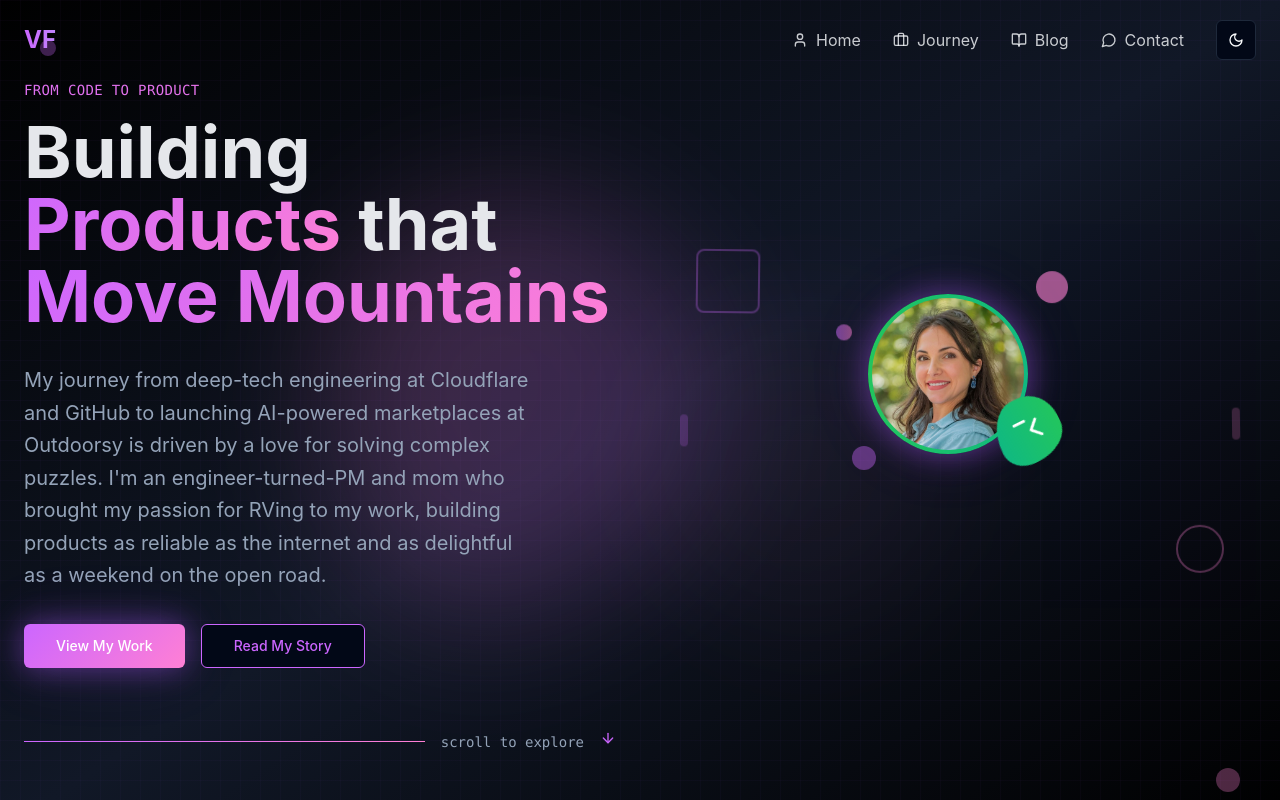
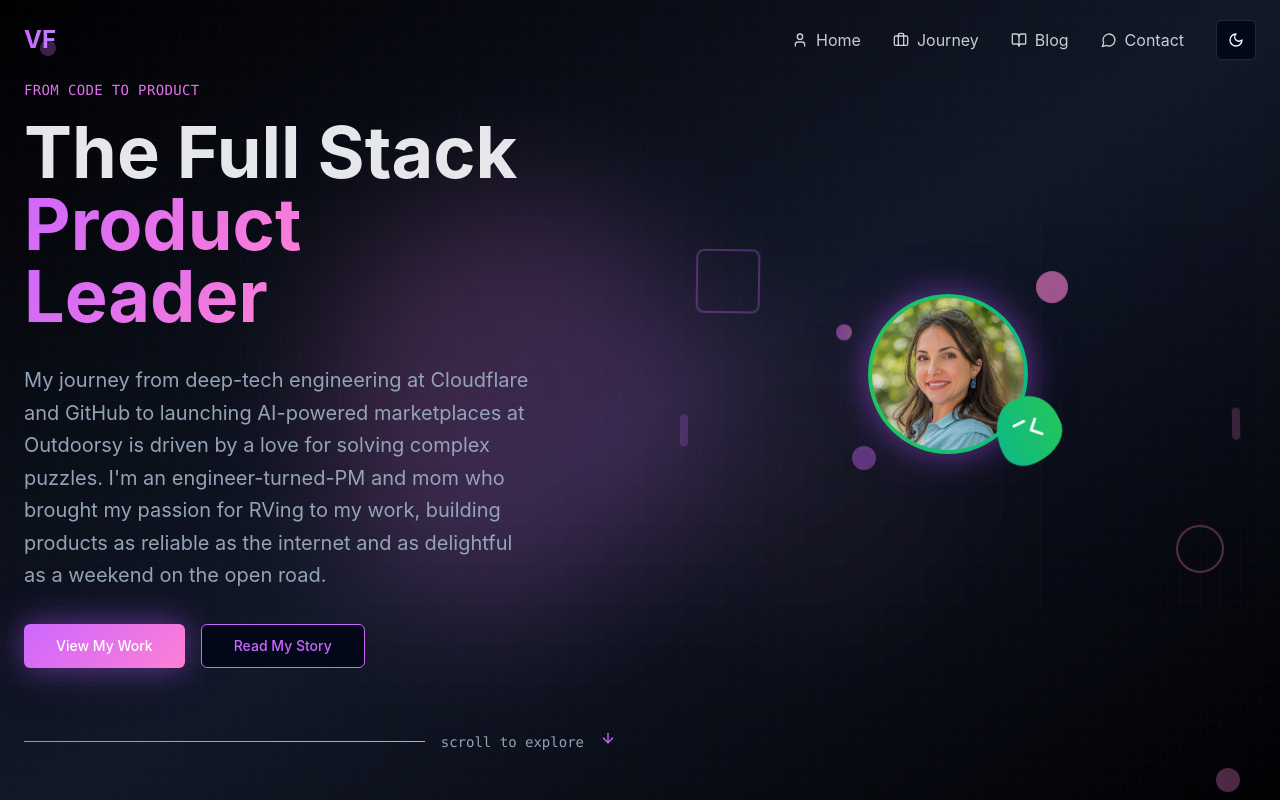
Before and after one commit to exvuma/exvuma.me, a React (Vite) app: page / in a window 1280 px wide. Shown: the top 800 px of the page. Built offline with nearby package versions, Linux system fonts and the light colour scheme.

Commit message:
headline

```diff
--- a/src/components/HeroSection.tsx
+++ b/src/components/HeroSection.tsx
@@ -68,11 +68,11 @@ const HeroSection = () => {
                   From Code to Product
                 </p>
                 <h1 className="text-5xl lg:text-7xl font-bold leading-tight text-gray-200">
-                  Building
+                  The Full Stack
                   <br />
-                  <span className="gradient-text">Products</span> that
+                  <span className="gradient-text">Product</span>
                   <br />
-                  <span className="gradient-text">Move Mountains</span>
+                  <span className="gradient-text">Leader</span>
                 </h1>
               </div>
             </AnimatedSection>
```
